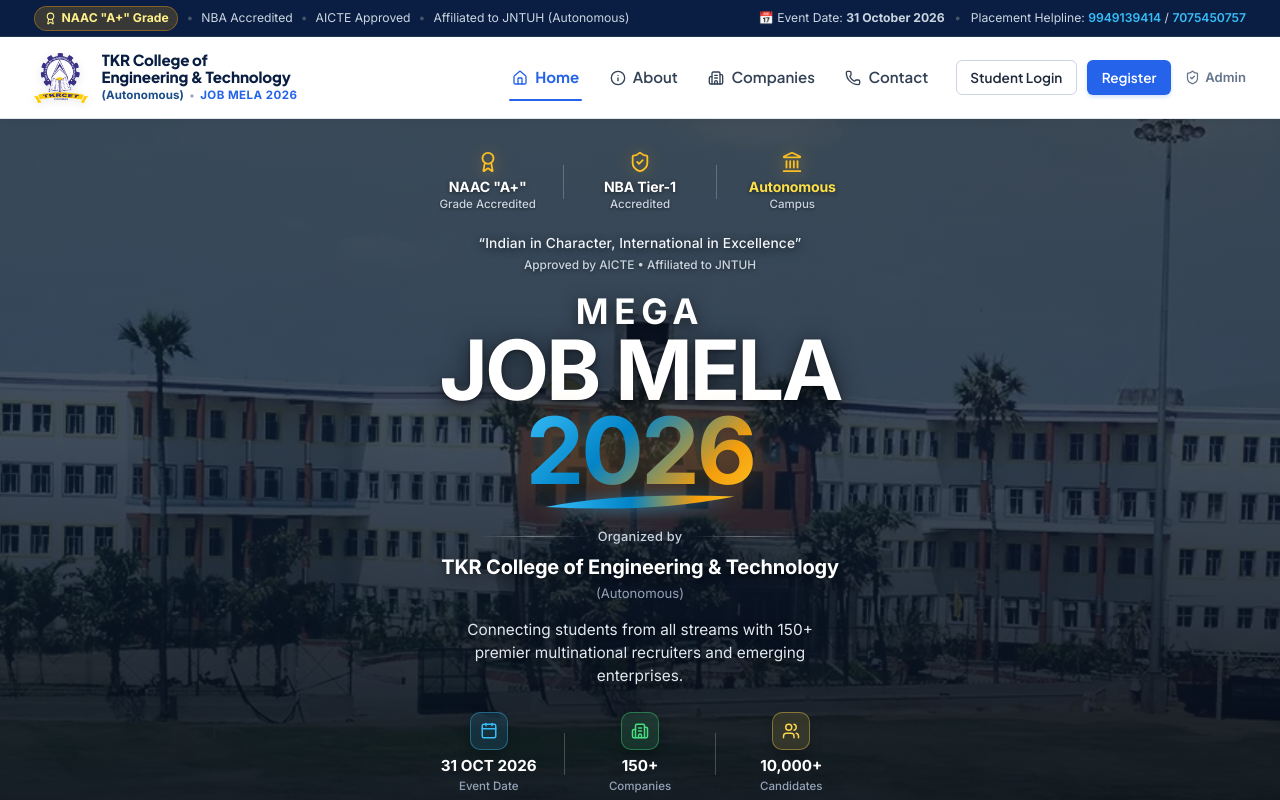
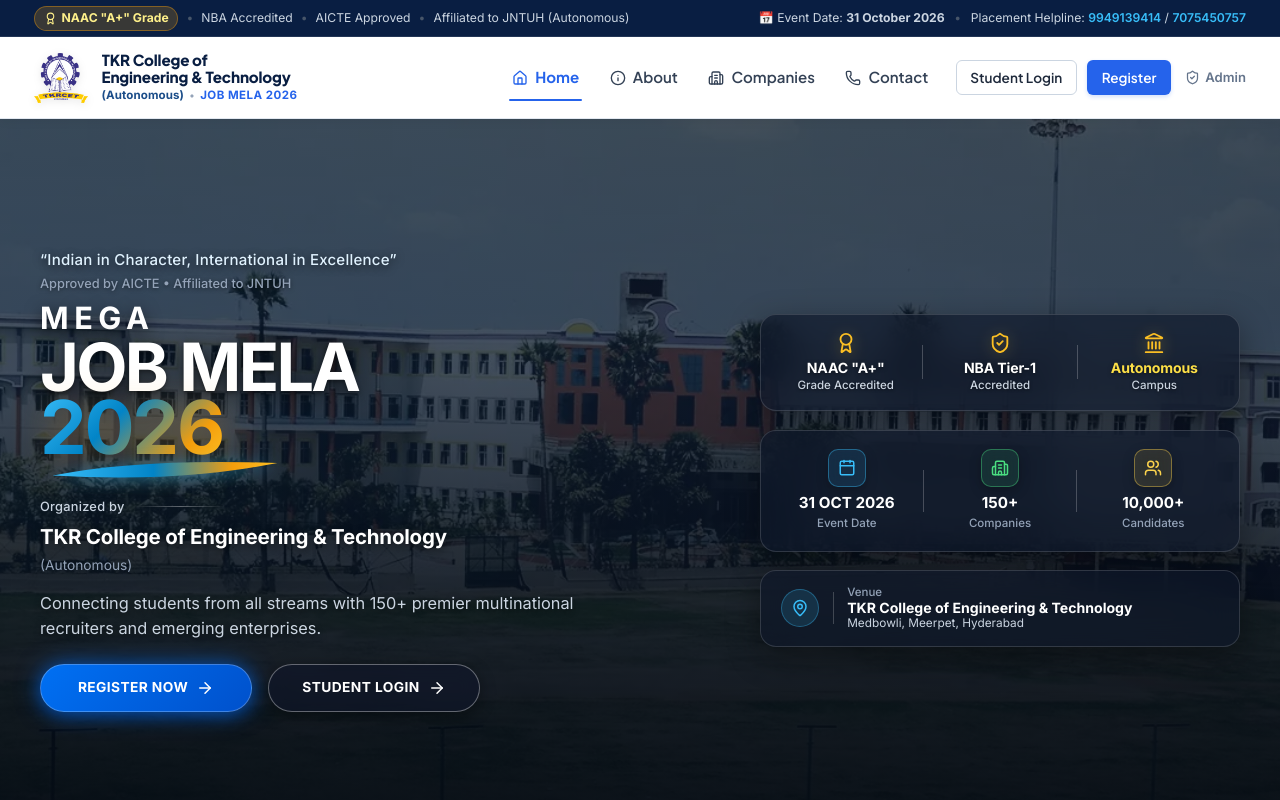
Before and after one commit to jobmelatkrcet/jobmela, a React (Vite) app in the folder frontend/: page / in a window 1280 px wide. Shown: the top 800 px of the page. Built offline with nearby package versions, Linux system fonts and the light colour scheme; no server answers.

Commit message:
feat(layout): align hero horizontally in 2-column layout on laptop/desktop screens

```diff
--- a/frontend/src/index.css
+++ b/frontend/src/index.css
@@ -1404,6 +1404,23 @@
   text-align: center;
 }
 
+/* Mobile: wrappers dissolve so children order matches reference replica */
+.hero-ref-left,
+.hero-ref-right {
+  display: contents;
+}
+
+/* Mobile Ordering: Exact single-column sequence */
+.hero-pillars-row { order: 1; }
+.hero-motto-wrapper { order: 2; }
+.hero-title-container { order: 3; }
+.hero-organized-section { order: 4; }
+.hero-description-match { order: 5; }
+.hero-stats-row { order: 6; }
+.hero-actions-row { order: 7; }
+.hero-venue-block { order: 8; }
+.hero-scroll-indicator { order: 9; }
+
 /* 1. Top 3 Accreditation Pillars */
 .hero-pillars-row {
   display: flex;
@@ -1778,6 +1795,191 @@
   opacity: 0.85;
 }
 
+/* =========================================================
+   LAPTOP / DESKTOP RESPONSIVE HORIZONTAL ALIGNMENT (>= 1024px)
+   ========================================================= */
+@media (min-width: 1024px) {
+  .hero-ref-wrapper {
+    min-height: calc(100vh - 78px);
+    display: flex;
+    align-items: center;
+    justify-content: center;
+    padding: 2.25rem 2.5rem;
+  }
+
+  .hero-ref-container {
+    max-width: 1260px;
+    flex-direction: row;
+    align-items: center;
+    justify-content: space-between;
+    gap: clamp(2rem, 3.5vw, 4rem);
+    text-align: left;
+  }
+
+  /* Two side-by-side columns on laptop/desktop */
+  .hero-ref-left {
+    display: flex;
+    flex-direction: column;
+    align-items: flex-start;
+    text-align: left;
+    flex: 1.18;
+    max-width: 640px;
+  }
+
+  .hero-ref-right {
+    display: flex;
+    flex-direction: column;
+    align-items: stretch;
+    flex: 0.82;
+    max-width: 480px;
+    gap: 1.15rem;
+  }
+
+  /* Left column: Typography and spacing */
+  .hero-motto-wrapper {
+    text-align: left;
+    margin-bottom: 0.65rem;
+  }
+
+  .hero-institution-motto {
+    text-align: left;
+    font-size: 0.94rem;
+    color: #e0f2fe;
+    letter-spacing: 0.015em;
+  }
+
+  .hero-approvals-subline {
+    text-align: left;
+    font-size: 0.8rem;
+    color: #94a3b8;
+  }
+
+  .hero-title-container {
+    align-items: flex-start;
+    text-align: left;
+    margin-bottom: 0.85rem;
+  }
+
+  .hero-mega-label {
+    text-align: left;
+    font-size: clamp(1.8rem, 2.4vw, 2.5rem);
+    letter-spacing: 0.18em;
+    margin-bottom: 0.2rem;
+  }
+
+  .hero-jobmela-label {
+    text-align: left;
+    font-size: clamp(3.6rem, 5.2vw, 5.4rem);
+    line-height: 0.92;
+    letter-spacing: -0.04em;
+  }
+
+  .hero-year-wrapper {
+    align-items: flex-start;
+    margin-top: -0.35rem;
+  }
+
+  .hero-year-text {
+    font-size: clamp(4.2rem, 5.8vw, 6.2rem);
+    line-height: 0.92;
+  }
+
+  .hero-year-swoosh {
+    width: clamp(190px, 20vw, 250px);
+    margin-top: -8px;
+    margin-left: 0;
+  }
+
+  .hero-organized-section {
+    align-items: flex-start;
+    text-align: left;
+    margin-bottom: 0.95rem;
+  }
+
+  .hero-org-divider-row {
+    justify-content: flex-start;
+    max-width: 100%;
+    margin-bottom: 0.35rem;
+  }
+
+  .hero-org-divider-row .hero-org-line:first-child {
+    display: none;
+  }
+
+  .hero-org-divider-row .hero-org-line:last-child {
+    width: 90px;
+    flex: none;
+  }
+
+  .hero-org-college-name {
+    text-align: left;
+    font-size: clamp(1.15rem, 1.6vw, 1.4rem);
+  }
+
+  .hero-org-autonomous {
+    text-align: left;
+    font-size: 0.86rem;
+  }
+
+  .hero-description-match {
+    text-align: left;
+    margin: 0 0 1.4rem 0;
+    max-width: 540px;
+    font-size: 1.02rem;
+    line-height: 1.55;
+    color: #cbd5e1;
+  }
+
+  .hero-actions-row {
+    justify-content: flex-start;
+    margin-bottom: 0;
+    max-width: 440px;
+    width: 100%;
+    gap: 1rem;
+  }
+
+  /* Right column: Sleek Frosted Glass Cards */
+  .hero-pillars-row {
+    max-width: 100%;
+    margin-bottom: 0;
+    background: rgba(15, 23, 42, 0.65);
+    backdrop-filter: blur(16px);
+    -webkit-backdrop-filter: blur(16px);
+    border: 1px solid rgba(255, 255, 255, 0.14);
+    border-radius: 16px;
+    padding: 1.1rem 1.25rem;
+    box-shadow: 0 10px 32px rgba(0, 0, 0, 0.38);
+  }
+
+  .hero-stats-row {
+    max-width: 100%;
+    margin-bottom: 0;
+    background: rgba(15, 23, 42, 0.65);
+    backdrop-filter: blur(16px);
+    -webkit-backdrop-filter: blur(16px);
+    border: 1px solid rgba(255, 255, 255, 0.14);
+    border-radius: 16px;
+    padding: 1.15rem 1.25rem;
+    box-shadow: 0 10px 32px rgba(0, 0, 0, 0.38);
+  }
+
+  .hero-venue-block {
+    max-width: 100%;
+    margin-bottom: 0;
+    background: rgba(15, 23, 42, 0.65);
+    backdrop-filter: blur(16px);
+    -webkit-backdrop-filter: blur(16px);
+    border: 1px solid rgba(255, 255, 255, 0.14);
+    border-radius: 16px;
+    padding: 0.95rem 1.25rem;
+    box-shadow: 0 10px 32px rgba(0, 0, 0, 0.38);
+  }
+
+  .hero-scroll-indicator {
+    display: none;
+  }
+}
+
 /* Luminous Highlight for MEGA JOB MELA 2026 */
 .hero-title-highlight-box {
   position: relative;
--- a/frontend/src/pages/public/HomePage.jsx
+++ b/frontend/src/pages/public/HomePage.jsx
@@ -120,43 +120,9 @@
         <div className="hero-ref-overlay" />
 
         <div className="hero-ref-container">
-          {/* 1. Top 3 Accreditation Pillars */}
-          <motion.div
-            initial={{ opacity: 0, y: -12 }}
-            animate={{ opacity: 1, y: 0 }}
-            transition={{ duration: 0.5, delay: 0.08 }}
-            className="hero-pillars-row"
-          >
-            <div className="hero-pillar-col">
-              <div className="hero-pillar-icon-box">
-                <Award size={22} color="#fbbf24" />
-              </div>
-              <div className="hero-pillar-title">NAAC "A+"</div>
-              <div className="hero-pillar-subtitle">Grade Accredited</div>
-            </div>
-
-            <div className="hero-pillar-divider" />
-
-            <div className="hero-pillar-col">
-              <div className="hero-pillar-icon-box">
-                <ShieldCheck size={22} color="#fbbf24" />
-              </div>
-              <div className="hero-pillar-title">NBA Tier-1</div>
-              <div className="hero-pillar-subtitle">Accredited</div>
-            </div>
-
-            <div className="hero-pillar-divider" />
-
-            <div className="hero-pillar-col">
-              <div className="hero-pillar-icon-box">
-                <Landmark size={22} color="#fbbf24" />
-              </div>
-              <div className="hero-pillar-title hero-pillar-title-gold">Autonomous</div>
-              <div className="hero-pillar-subtitle">Campus</div>
-            </div>
-          </motion.div>
-
-          {/* 2. Motto & Accreditations */}
+          {/* DESKTOP LEFT COLUMN: Core Branding & Calls-to-Action */}
+          <div className="hero-ref-left">
+            {/* 2. Motto & Accreditations (Order 2 on mobile) */}
             <motion.div
               initial={{ opacity: 0, y: -6 }}
               animate={{ opacity: 1, y: 0 }}
@@ -171,7 +137,7 @@
               </div>
             </motion.div>
 
-          {/* 3. Main Title Block */}
+            {/* 3. Main Title Block (Order 3 on mobile) */}
             <motion.div
               initial={{ opacity: 0, scale: 0.94 }}
               animate={{ opacity: 1, scale: 1 }}
@@ -196,7 +162,7 @@
               </div>
             </motion.div>
 
-          {/* 4. Organized By Section */}
+            {/* 4. Organized By Section (Order 4 on mobile) */}
             <motion.div
               initial={{ opacity: 0, y: 8 }}
               animate={{ opacity: 1, y: 0 }}
@@ -216,7 +182,7 @@
               </div>
             </motion.div>
 
-          {/* 5. Description */}
+            {/* 5. Description (Order 5 on mobile) */}
             <motion.p
               initial={{ opacity: 0, y: 8 }}
               animate={{ opacity: 1, y: 0 }}
@@ -226,43 +192,7 @@
               Connecting students from all streams with 150+ premier multinational recruiters and emerging enterprises.
             </motion.p>
 
-          {/* 6. Event Highlights (3 Stats Columns with Dividers) */}
-          <motion.div
-            initial={{ opacity: 0, y: 10 }}
-            animate={{ opacity: 1, y: 0 }}
-            transition={{ duration: 0.45, delay: 0.38 }}
-            className="hero-stats-row"
-          >
-            <div className="hero-stat-col">
-              <div className="hero-stat-icon-wrapper" style={{ borderColor: 'rgba(56, 189, 248, 0.4)', background: 'rgba(56, 189, 248, 0.12)' }}>
-                <Calendar size={18} color="#38bdf8" />
-              </div>
-              <div className="hero-stat-val">31 OCT 2026</div>
-              <div className="hero-stat-lbl">Event Date</div>
-            </div>
-
-            <div className="hero-stat-divider" />
-
-            <div className="hero-stat-col">
-              <div className="hero-stat-icon-wrapper" style={{ borderColor: 'rgba(74, 222, 128, 0.4)', background: 'rgba(74, 222, 128, 0.12)' }}>
-                <Building2 size={18} color="#4ade80" />
-              </div>
-              <div className="hero-stat-val">150+</div>
-              <div className="hero-stat-lbl">Companies</div>
-            </div>
-
-            <div className="hero-stat-divider" />
-
-            <div className="hero-stat-col">
-              <div className="hero-stat-icon-wrapper" style={{ borderColor: 'rgba(252, 211, 77, 0.4)', background: 'rgba(252, 211, 77, 0.12)' }}>
-                <Users size={18} color="#fcd34d" />
-              </div>
-              <div className="hero-stat-val">10,000+</div>
-              <div className="hero-stat-lbl">Candidates</div>
-            </div>
-          </motion.div>
-
-          {/* 7. Action Buttons */}
+            {/* 7. Action Buttons (Order 7 on mobile) */}
             <motion.div
               initial={{ opacity: 0, y: 12 }}
               animate={{ opacity: 1, y: 0 }}
@@ -303,8 +233,83 @@
                 </Link>
               )}
             </motion.div>
+          </div>
 
-          {/* 8. Venue Card & Scroll Chevron */}
+          {/* DESKTOP RIGHT COLUMN: Credentials, Event Stats & Venue Showcase */}
+          <div className="hero-ref-right">
+            {/* 1. Top 3 Accreditation Pillars (Order 1 on mobile) */}
+            <motion.div
+              initial={{ opacity: 0, y: -12 }}
+              animate={{ opacity: 1, y: 0 }}
+              transition={{ duration: 0.5, delay: 0.08 }}
+              className="hero-pillars-row"
+            >
+              <div className="hero-pillar-col">
+                <div className="hero-pillar-icon-box">
+                  <Award size={22} color="#fbbf24" />
+                </div>
+                <div className="hero-pillar-title">NAAC "A+"</div>
+                <div className="hero-pillar-subtitle">Grade Accredited</div>
+              </div>
+
+              <div className="hero-pillar-divider" />
+
+              <div className="hero-pillar-col">
+                <div className="hero-pillar-icon-box">
+                  <ShieldCheck size={22} color="#fbbf24" />
+                </div>
+                <div className="hero-pillar-title">NBA Tier-1</div>
+                <div className="hero-pillar-subtitle">Accredited</div>
+              </div>
+
+              <div className="hero-pillar-divider" />
+
+              <div className="hero-pillar-col">
+                <div className="hero-pillar-icon-box">
+                  <Landmark size={22} color="#fbbf24" />
+                </div>
+                <div className="hero-pillar-title hero-pillar-title-gold">Autonomous</div>
+                <div className="hero-pillar-subtitle">Campus</div>
+              </div>
+            </motion.div>
+
+            {/* 6. Event Highlights (3 Stats Columns with Dividers) (Order 6 on mobile) */}
+            <motion.div
+              initial={{ opacity: 0, y: 10 }}
+              animate={{ opacity: 1, y: 0 }}
+              transition={{ duration: 0.45, delay: 0.38 }}
+              className="hero-stats-row"
+            >
+              <div className="hero-stat-col">
+                <div className="hero-stat-icon-wrapper" style={{ borderColor: 'rgba(56, 189, 248, 0.4)', background: 'rgba(56, 189, 248, 0.12)' }}>
+                  <Calendar size={18} color="#38bdf8" />
+                </div>
+                <div className="hero-stat-val">31 OCT 2026</div>
+                <div className="hero-stat-lbl">Event Date</div>
+              </div>
+
+              <div className="hero-stat-divider" />
+
+              <div className="hero-stat-col">
+                <div className="hero-stat-icon-wrapper" style={{ borderColor: 'rgba(74, 222, 128, 0.4)', background: 'rgba(74, 222, 128, 0.12)' }}>
+                  <Building2 size={18} color="#4ade80" />
+                </div>
+                <div className="hero-stat-val">150+</div>
+                <div className="hero-stat-lbl">Companies</div>
+              </div>
+
+              <div className="hero-stat-divider" />
+
+              <div className="hero-stat-col">
+                <div className="hero-stat-icon-wrapper" style={{ borderColor: 'rgba(252, 211, 77, 0.4)', background: 'rgba(252, 211, 77, 0.12)' }}>
+                  <Users size={18} color="#fcd34d" />
+                </div>
+                <div className="hero-stat-val">10,000+</div>
+                <div className="hero-stat-lbl">Candidates</div>
+              </div>
+            </motion.div>
+
+            {/* 8. Venue Card (Order 8 on mobile) */}
             <motion.div
               initial={{ opacity: 0 }}
               animate={{ opacity: 1 }}
@@ -321,8 +326,9 @@
                 <div className="hero-venue-sub">Medbowli, Meerpet, Hyderabad</div>
               </div>
             </motion.div>
+          </div>
 
-          {/* Downward Chevron Scroll Indicator */}
+          {/* Downward Chevron Scroll Indicator (Order 9 on mobile) */}
           <motion.div
             className="hero-scroll-indicator"
             animate={{ y: [0, 6, 0] }}
```
Lines whose indentation alone changed are shown as unchanged.
